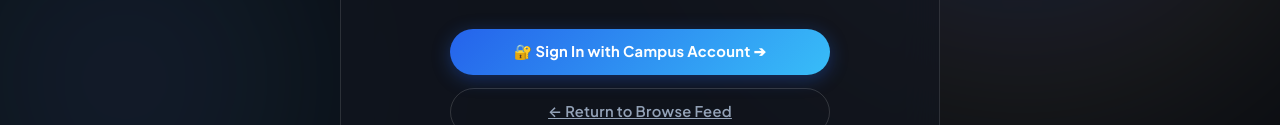
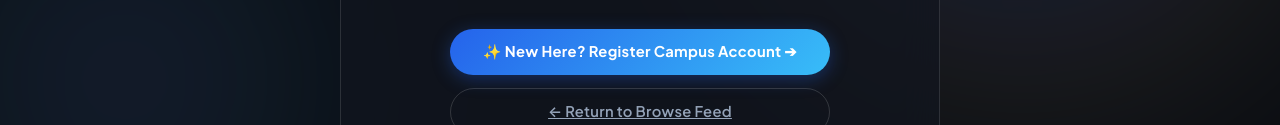
Before and after one commit to Code-with-VictoryMan/LOST---FOUND-WEBSITE-, a website: page public/dashboard.html in a window 1280 px wide. Shown: the part 395-520 px from the top of the page. Drawn offline with nearby package versions, Linux system fonts and the light colour scheme.

Commit message:
style(ui): update dashboard prompt button to link to campus registration

```diff
--- a/public/dashboard.html
+++ b/public/dashboard.html
@@ -42,8 +42,8 @@
       <p style="color:var(--text-secondary); margin-bottom:2rem; font-size:0.95rem;">Please authenticate to access personal item reports, review incoming ownership claims, and inspect campus recovery analytics.</p>
 
       <div style="display:flex; flex-direction:column; gap:0.8rem; max-width:380px; margin:0 auto 1.5rem auto;">
-        <a href="login.html?redirect=dashboard.html" class="btn btn-primary" style="justify-content:center; padding:0.85rem; font-size:0.92rem; text-decoration:none; font-weight:700;">
-          🔐 Sign In with Campus Account ➔
+        <a href="login.html?tab=register&redirect=dashboard.html" class="btn btn-primary" style="justify-content:center; padding:0.85rem; font-size:0.92rem; text-decoration:none; font-weight:700;">
+          ✨ New Here? Register Campus Account ➔
         </a>
         <a href="index.html" class="btn btn-outline" style="justify-content:center; padding:0.85rem; color:var(--text-secondary); border-color:rgba(255,255,255,0.15); font-size:0.92rem;">
           ← Return to Browse Feed
```
